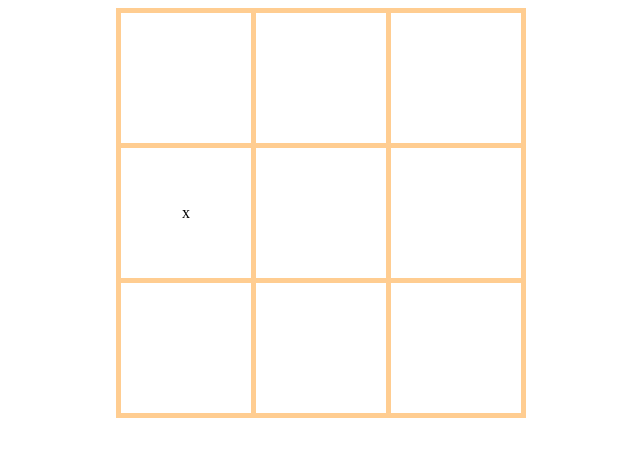
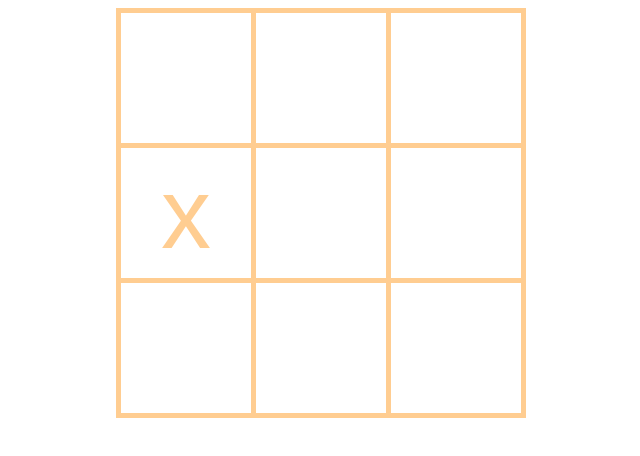
Before and after one commit to szymon51/tic-tac-toe, a website: page index.html in a window 1280 px wide. Shown: the whole page, without its empty margins (319-959 px from the left). Drawn offline with Linux system fonts and the light colour scheme.

Commit message:
Change font size and color of marks

```diff
--- a/styles.css
+++ b/styles.css
@@ -1,8 +1,11 @@
 body {
   display: flex;
   justify-content: center;
+  font-family: sans-serif;
 }
 .game-board .field {
+  font-size: 100px;
+  color: rgb(255, 205, 145);
   background-color: white;
   display: flex;
   justify-content: center;
```
